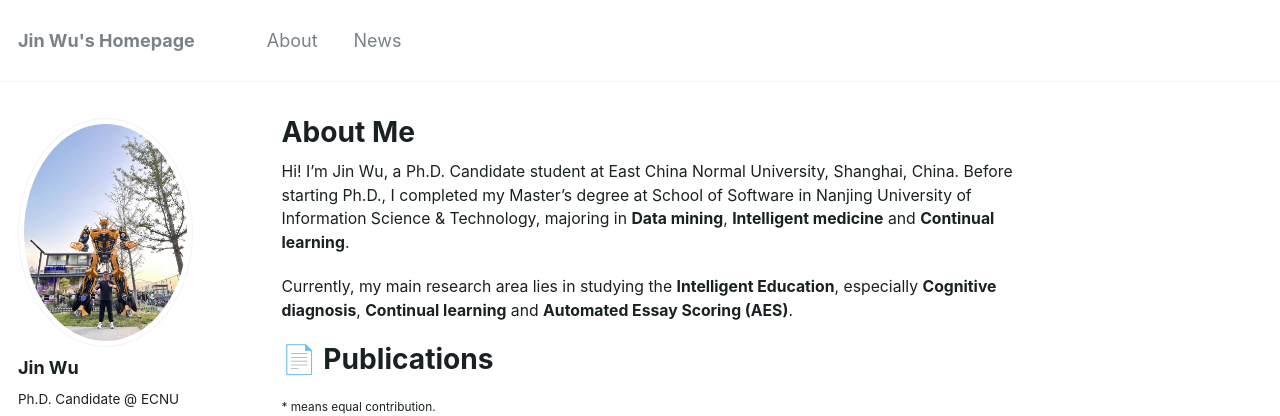
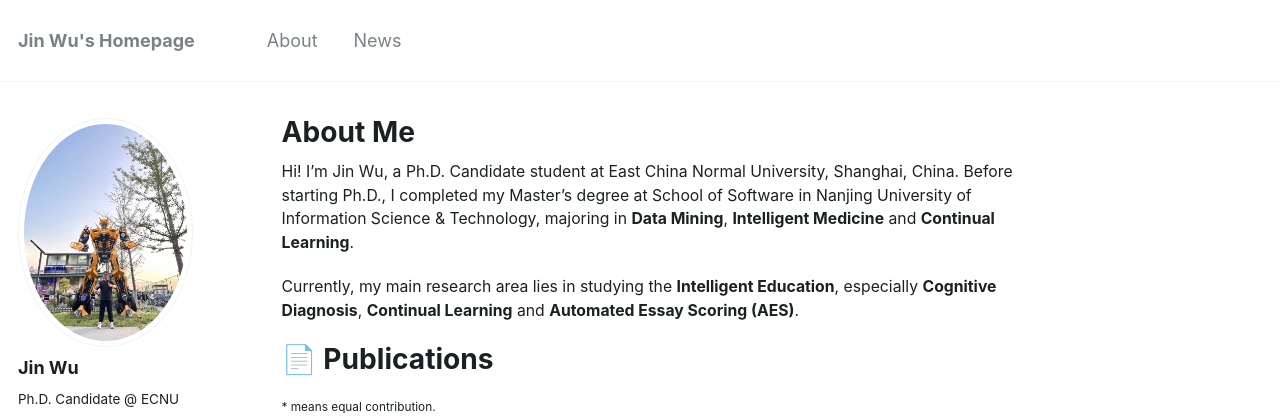
Before and after one commit to WooTzins/WooTzins.github.io, a Jekyll site: the page built from _pages/about.md, in a window 1280 px wide and 900 px high. Shown: the top 416 px of the window. Built offline with Jekyll 4.4.1, drawn with Linux system fonts in a browser that asks for light colours; comment, search, counter and statistics services are not loaded.

```diff
--- a/_pages/about.md
+++ b/_pages/about.md
@@ -8,9 +8,9 @@ redirect_from:
   - /about.html
 ---
 
-Hi! I'm Jin Wu, a Ph.D. Candidate student at East China Normal University, Shanghai, China. Before starting Ph.D., I completed my Master's degree at School of Software in Nanjing University of Information Science & Technology, majoring in **Data mining**, **Intelligent medicine** and **Continual learning**.
+Hi! I'm Jin Wu, a Ph.D. Candidate student at East China Normal University, Shanghai, China. Before starting Ph.D., I completed my Master's degree at School of Software in Nanjing University of Information Science & Technology, majoring in **Data Mining**, **Intelligent Medicine** and **Continual Learning**.
 
-Currently, my main research area lies in studying the **Intelligent Education**, especially **Cognitive diagnosis**, **Continual learning** and **Automated Essay Scoring (AES)**.
+Currently, my main research area lies in studying the **Intelligent Education**, especially **Cognitive Diagnosis**, **Continual Learning** and **Automated Essay Scoring (AES)**.
 
 
 📄 Publications
```
